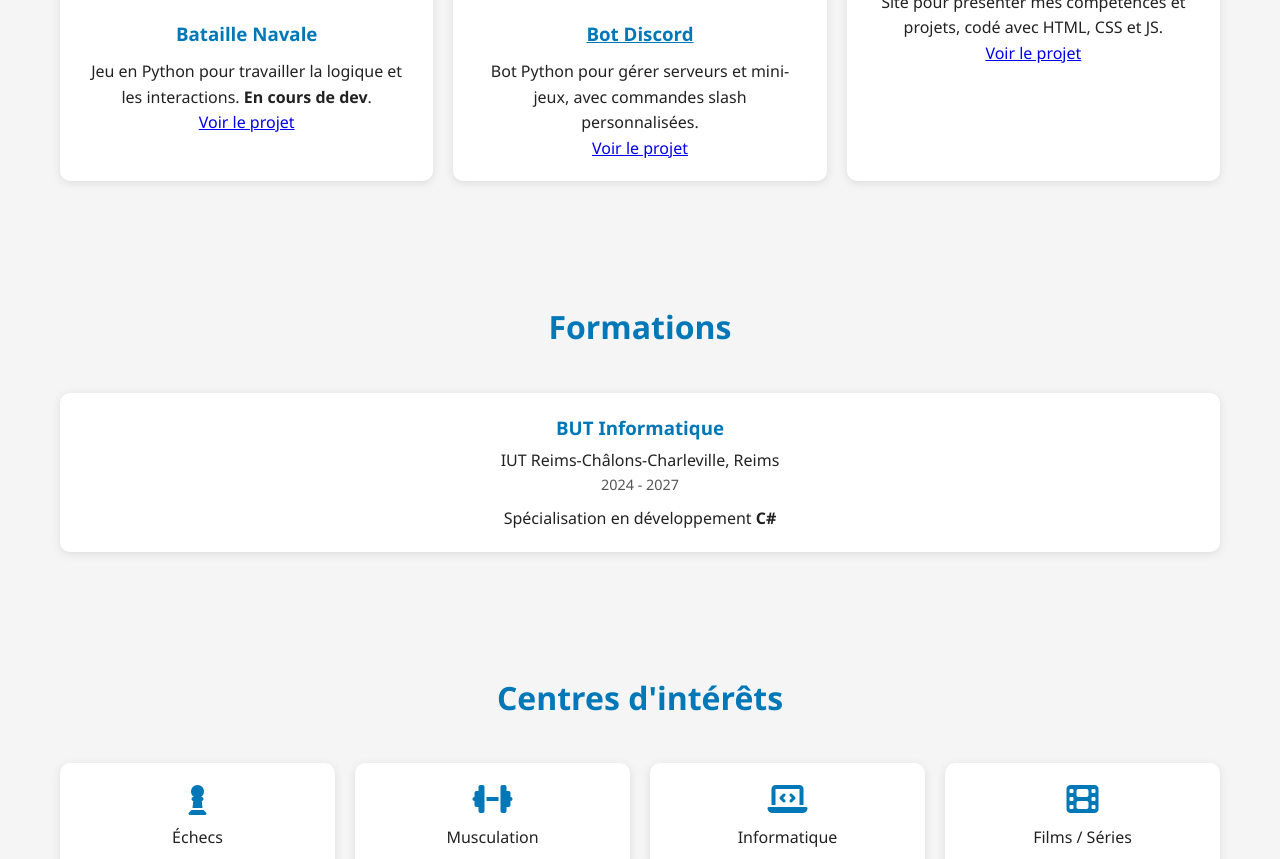
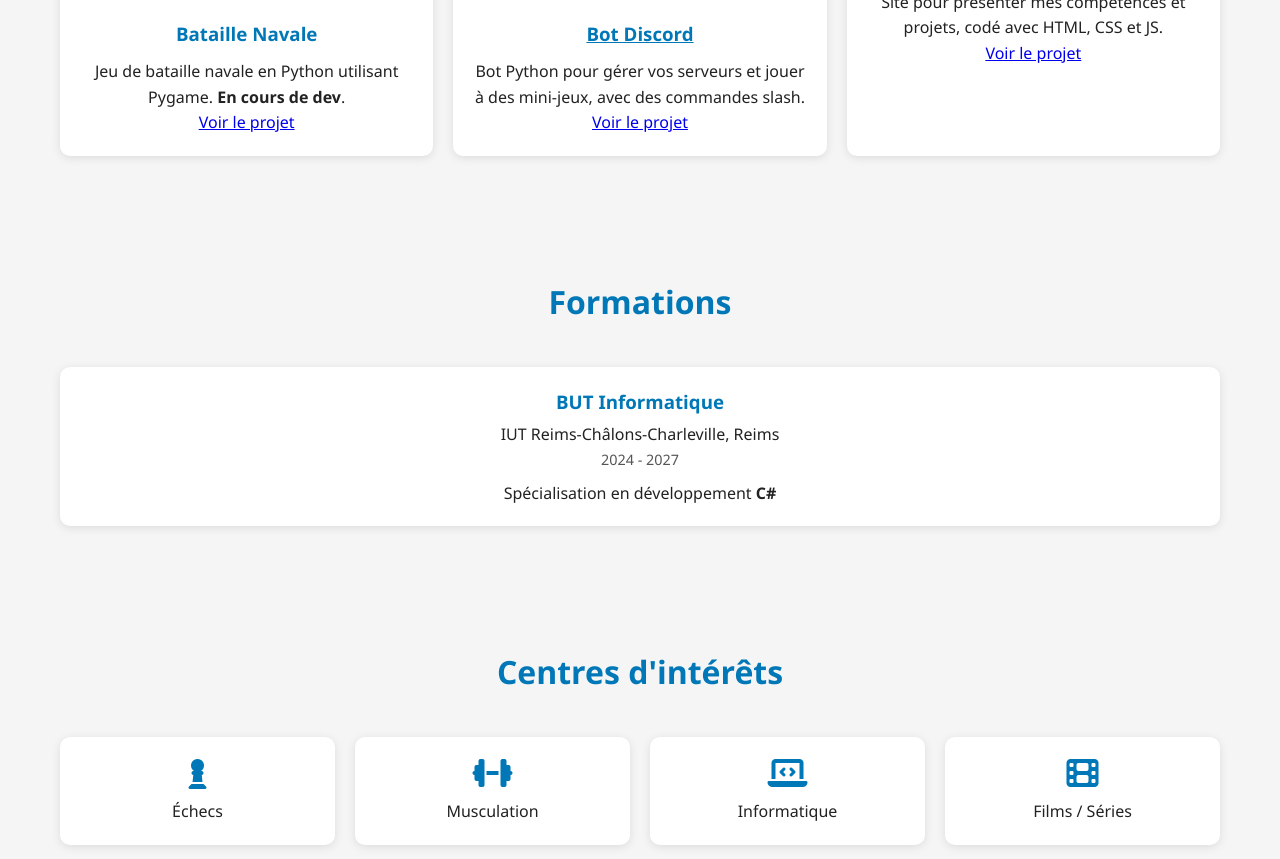
Before and after one commit to LeandreAZ/portfolio, a plain HTML site: page portfolio.html in a window 1280 px wide. Shown: the part 1808-2667 px from the top of the page. Drawn offline with Linux system fonts and the light colour scheme.

Commit message:
fix: modification of page content

```diff
--- a/portfolio.html
+++ b/portfolio.html
@@ -108,14 +108,14 @@
             <div class="project-card bataille-navale">
                 <img src="img/bataille_navale.png" alt="Bataille Navale">
                 <h3>Bataille Navale</h3>
-                <p>Jeu en Python pour travailler la logique et les interactions. <strong>En cours de dev</strong>.</p>
+                <p>Jeu de bataille navale en Python utilisant Pygame. <strong>En cours de dev</strong>.</p>
                 <a href="https://github.com/leandreribeiro/bataille-navale" class="btn">Voir le projet</a>
             </div>
             <!-- Bot Discord -->
             <div class="project-card bot-discord">
                 <img src="img/bot_discord.png" alt="Bot Discord">
                 <h3><a href="https://leandre-ribeiro-goncalves.com/memora" id="memora">Bot Discord</a></h3>
-                <p>Bot Python pour gérer serveurs et mini-jeux, avec commandes slash personnalisées.</p>
+                <p>Bot Python pour gérer vos serveurs et jouer à des mini-jeux, avec des commandes slash.</p>
                 <a href="https://github.com/leandreribeiro/bot-discord" class="btn">Voir le projet</a>
             </div>
             <!-- Portfolio -->
```
